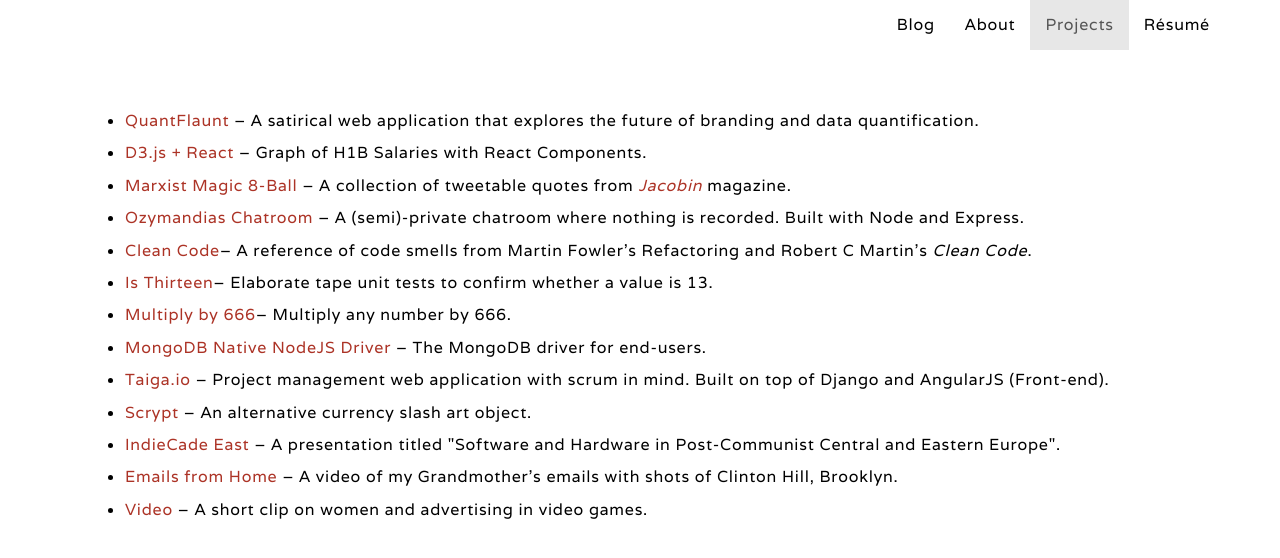
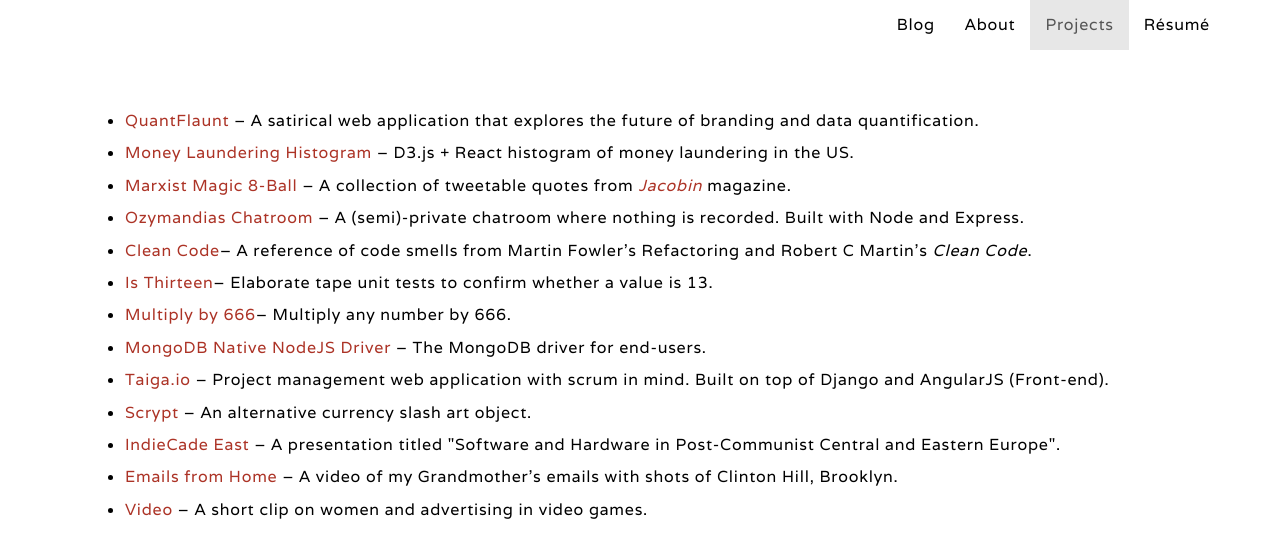
Before and after one commit to janaipakos/janaipakos.github.io, a Jekyll site: the page built from projects.md, in a window 1280 px wide. Shown: the top 558 px of the page. Built offline with Jekyll 4.4.1, drawn with Linux system fonts in a browser that asks for light colours; nearby versions of some CDN libraries.

Commit message:
Update projects.md

```diff
--- a/projects.md
+++ b/projects.md
@@ -8,9 +8,9 @@ active: projects
             <div class="col-md-12 col-lg-12">
                <ul>
                 <li class="projects"><a class="link" href='/quantflaunt'>QuantFlaunt</a> – A satirical web application that explores the future of branding and data quantification.</li>
-                <li class="projects"><a class="link" href='https://github.com/janaipakos/react-d3-graph'>D3.js + React</a> – Graph of H1B Salaries with React Components.</li>
-                <li class="projects"><a class="link" href='https://github.com/janaipakos/Marx-Magic-8-Bball'>Marxist Magic 8-Ball</a> – A collection of tweetable quotes from <a href="https:jacobinmag.com" class="link"><em>Jacobin</em></a> magazine.</li>
-                <li class="projects"><a class="link"  href='https://github.com/janaipakos/Ozymandias-Chatroom'>Ozymandias Chatroom</a> – A (semi)-private chatroom where nothing is recorded. Built with Node and Express.</li>
+                <li class="projects"><a class="link" href='http://jamesanaipakos.com/money-laundering-react-d3/'>Money Laundering Histogram</a> – D3.js + React histogram of money laundering in the US.</li>
+                <li class="projects"><a class="link" href='https://marx-magic-8ball.herokuapp.com/'>Marxist Magic 8-Ball</a> – A collection of tweetable quotes from <a href="https:jacobinmag.com" class="link"><em>Jacobin</em></a> magazine.</li>
+                <li class="projects"><a class="link"  href='http://secretchat.herokuapp.com/'>Ozymandias Chatroom</a> – A (semi)-private chatroom where nothing is recorded. Built with Node and Express.</li>
                 <li class="projects"><a class="link"  href='https://github.com/janaipakos/Clean-Code-Smells-and-Heuristics'>Clean Code</a>– A reference of code smells from Martin Fowler's Refactoring and Robert C Martin's <em>Clean Code</em>.</li>
                 <li class="projects"><a class="link"  href='https://github.com/janaipakos/is-thirteen'>Is Thirteen</a>– Elaborate tape unit tests to confirm whether a value is 13.</li>
                 <li class="projects"><a class="link" href='https://github.com/janaipakos/multiply-by-666'>Multiply by 666</a>– Multiply any number by 666.</li>
```
